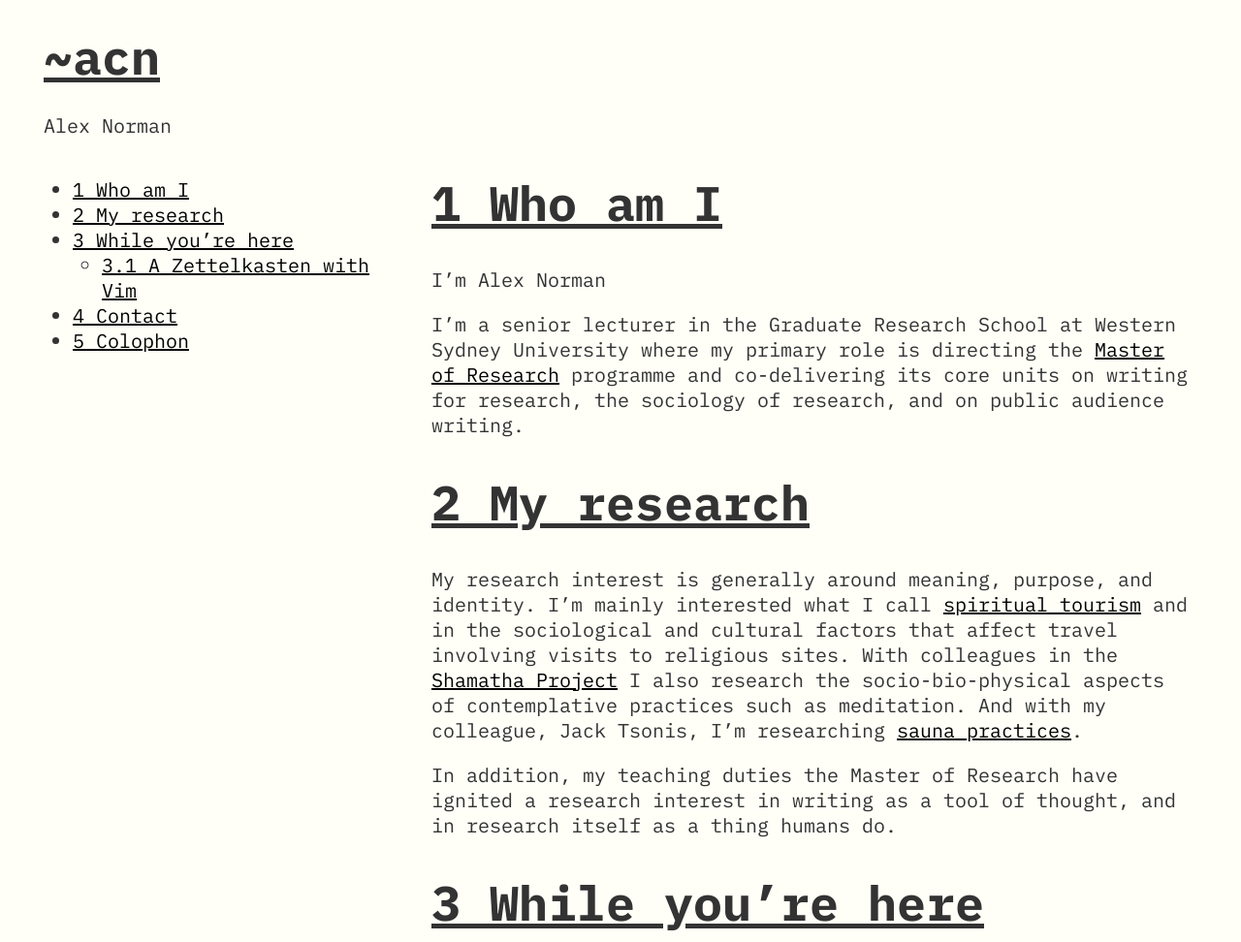
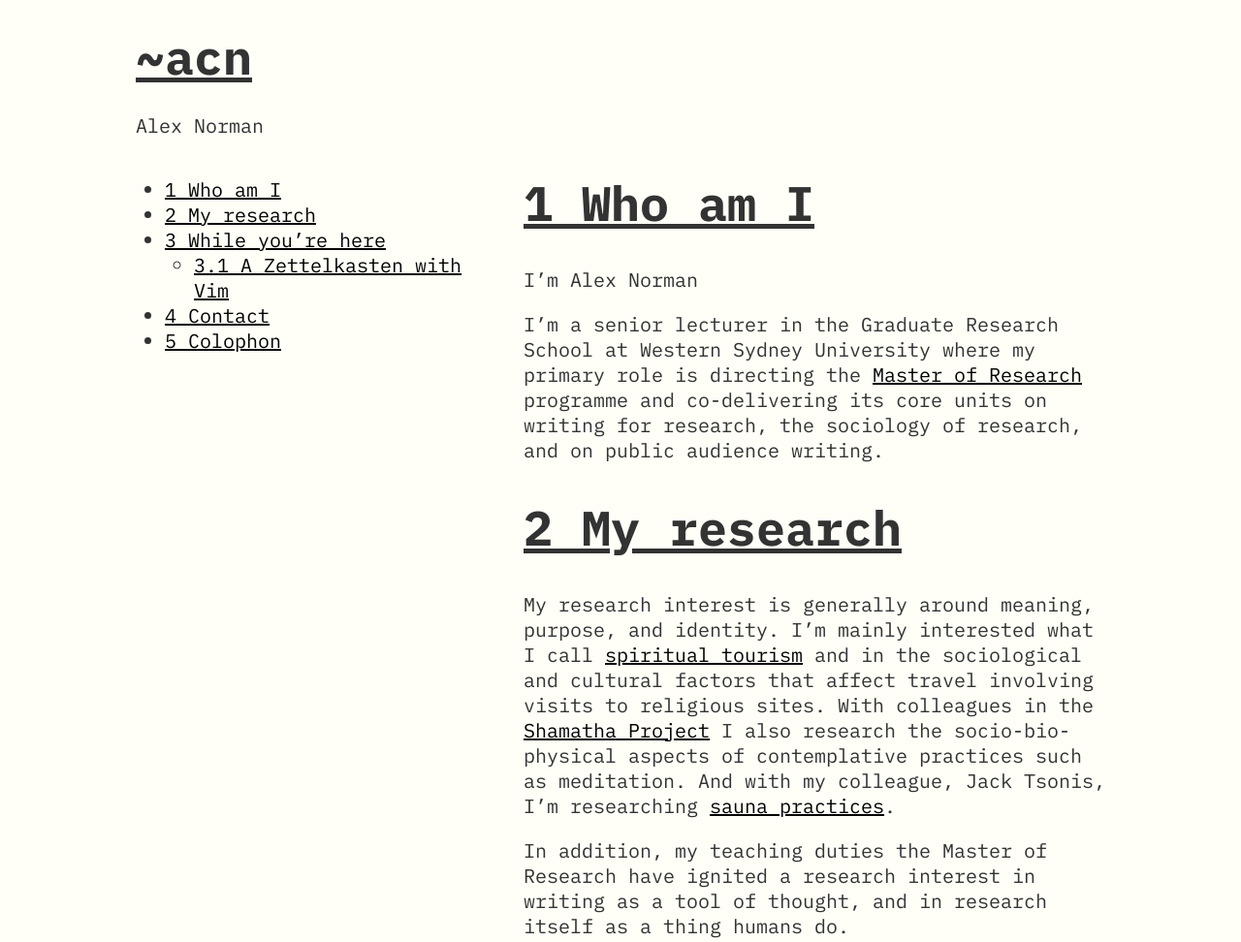
Before and after one commit to Aarleks/tilde, a plain HTML site: page index.html in a window 1280 px wide. Shown: the top 972 px of the page at 97% size. Drawn offline with Linux system fonts and the light colour scheme; some icons are missing.

Commit message:
Reduce html body text width to 1000px

```diff
--- a/tilde.css
+++ b/tilde.css
@@ -14,7 +14,7 @@ html {
 */
 
 html, body {
-	max-width: 1190px;
+	max-width: 1000px;
 	margin: auto;
 	text-align: left;
 	line-height: 1.3em;
```
